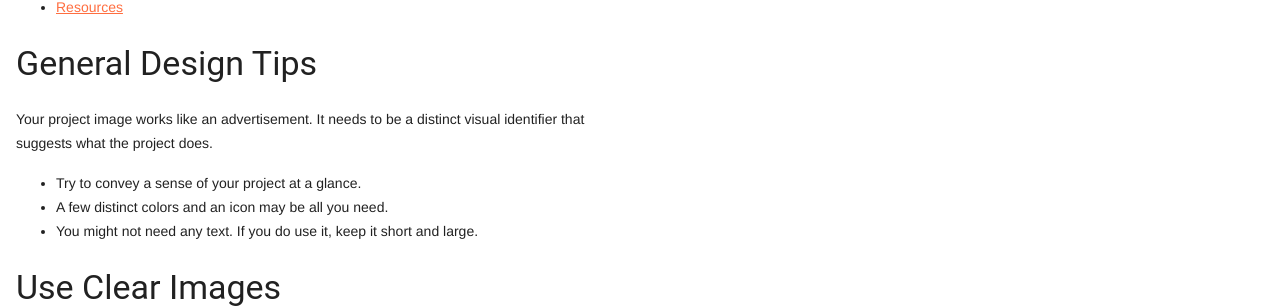
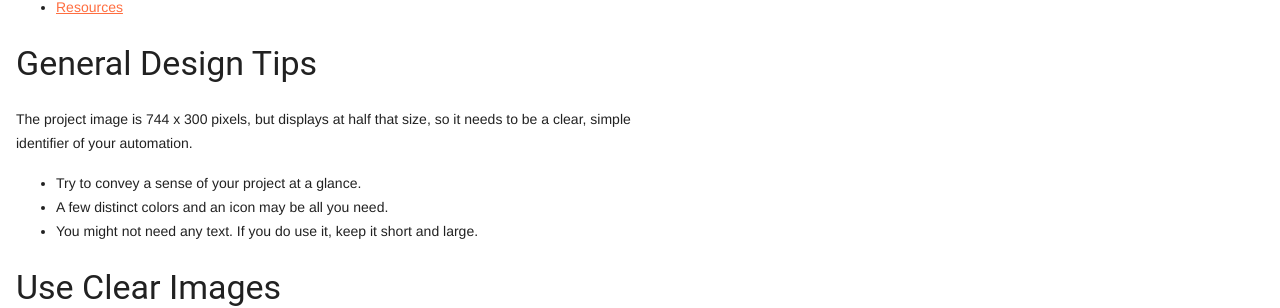
Before and after one commit to 100Automations/Website, a Jekyll site: the page built from _guides/creating-good-project-images.md, in a window 1280 px wide. Shown: the part 356-664 px from the top of the page. Built offline with Jekyll 4.4.1, drawn with Linux system fonts in a browser that asks for light colours.

Commit message:
Update creating-good-project-images.md

```diff
--- a/_guides/creating-good-project-images.md
+++ b/_guides/creating-good-project-images.md
@@ -12,10 +12,11 @@ display: true
 - [Image Rights and Credits](#image-rights)
 - [Resources](#resources)
 
+
 <a name="design-tips"></a>
 ### General Design Tips
 
-Your project image works like an advertisement. It needs to be a distinct visual identifier that suggests what the project does.
+The project image is 744 x 300 pixels, but displays at half that size, so it needs to be a clear, simple identifier of your automation.
 
 - Try to convey a sense of your project at a glance.
 - A few distinct colors and an icon may be all you need.
```
